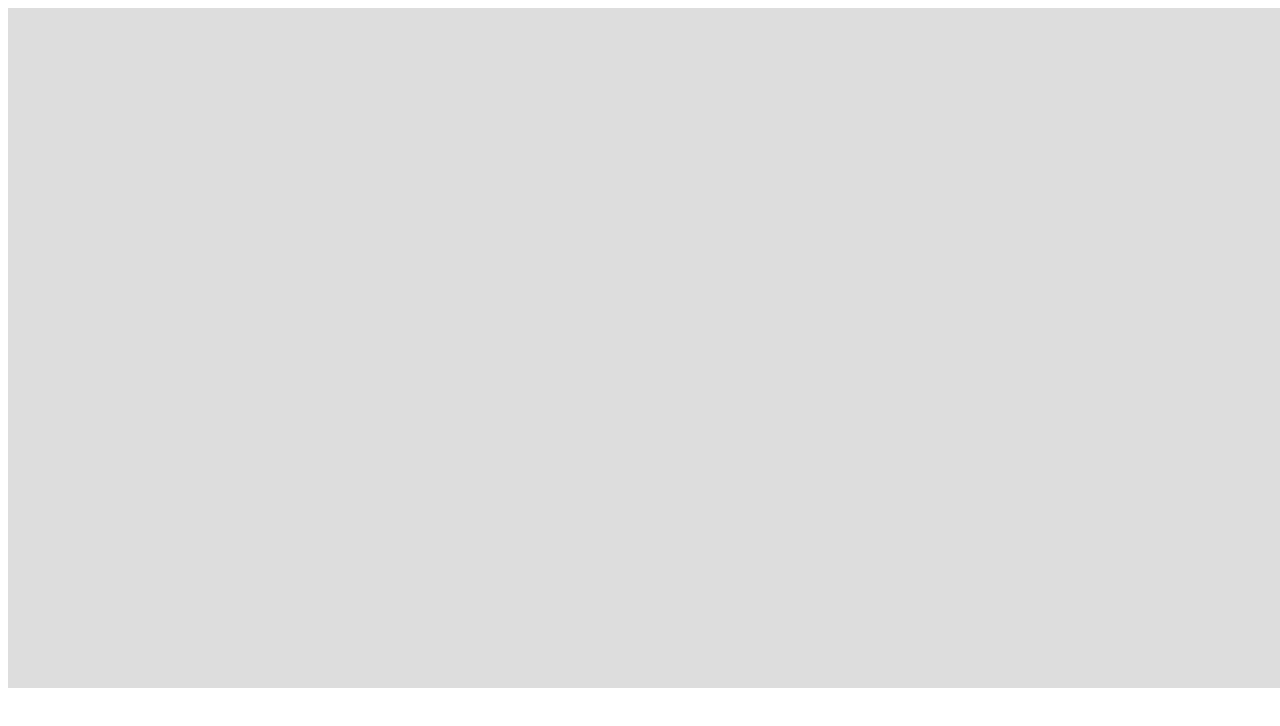
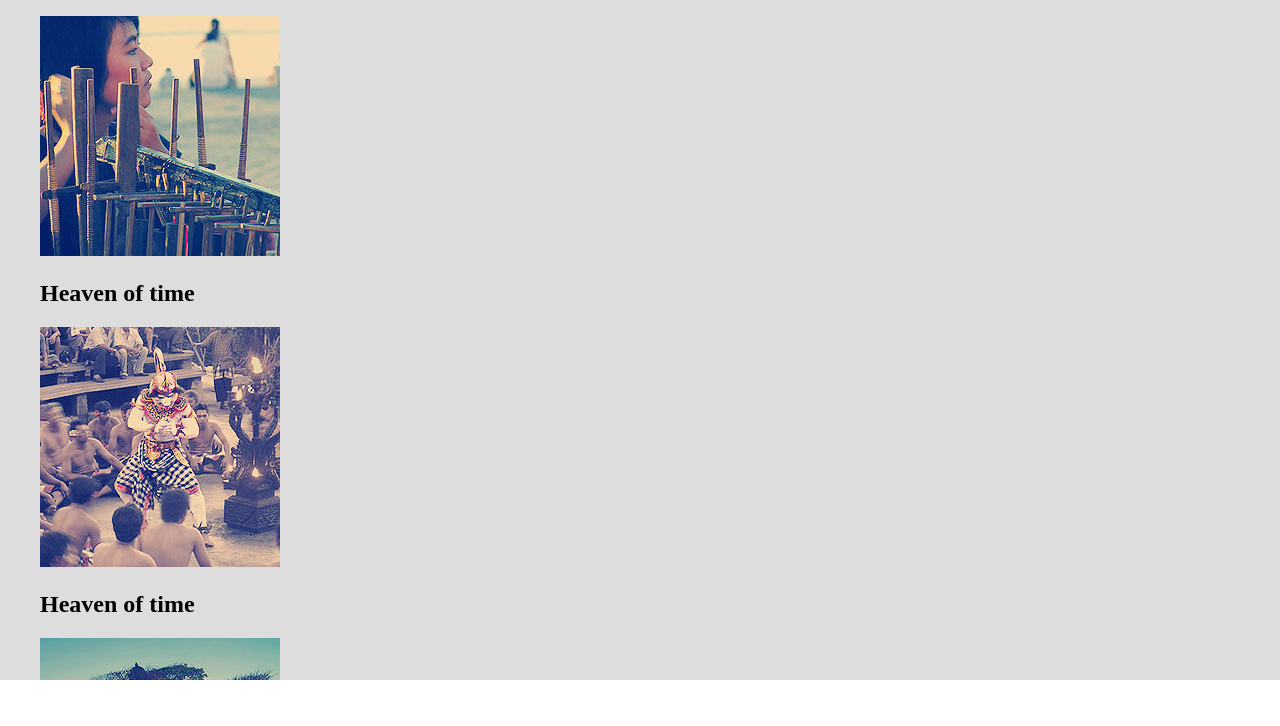
Before and after one commit to orangeC/gallery, a React app: page / in a window 1280 px wide. Shown: the top 726 px of the page. Built offline with nearby package versions, Linux system fonts and the light colour scheme.

Commit message:
传入数据

```diff
--- a/src/App.js
+++ b/src/App.js
@@ -1,15 +1,41 @@
 import React from 'react';
 import {render} from 'react-dom';
-import ImgFigure from "./components/ImgFigure"
+import ImgFigure from "./components/ImgFigure";
 
 
 class App extends React.Component {
   render () {
+
+  	// 获取图片相关的数据
+	var imageDatas = require('./data/imageDatas.json');
+
+	// 利用自执行函数， 将图片名信息转成图片URL路径信息
+	imageDatas = (function genImageURL(imageDatasArr) {
+	    for (var i = 0, j = imageDatasArr.length; i < j; i++) {
+	        var singleImageData = imageDatasArr[i];
+
+	        singleImageData.imageURL = require('./images/' + singleImageData.fileName);
+
+	        imageDatasArr[i] = singleImageData;
+	    }
+
+	    return imageDatasArr;
+	})(imageDatas);
+
+
+  	var controllerUnits = [];
+  	var imgFigures =[];
+  	imageDatas.forEach(function(value){
+  		imgFigures.push(< ImgFigure data={value} />)
+  	});
+
     return(
       <section className="stage">
       	<section className="img-sec">
+      		{ imgFigures }
       	</section>
       	<nav className="controller-nav">
+      		{ controllerUnits }
       	</nav>
       </section>
     )
--- a/src/components/ImgFigure.js
+++ b/src/components/ImgFigure.js
@@ -5,9 +5,11 @@ class ImgFigure extends React.Component {
   render () {
     return(
       <figure>
-        <img />
+        <img src={ this.props.data.imageURL }
+             alt={ this.props.data.title }
+        />
         <figcaption>
-          <h2></h2>
+          <h2>{ this.props.data.title }</h2>
         </figcaption>
       </figure>
     )
--- a/src/styles/main.scss
+++ b/src/styles/main.scss
@@ -1,6 +1,8 @@
 html, body {
     width: 100%;
     height: 100%;
+    margin: 0;
+    padding: 0;
 
     background-color: #fff;
 }
```
Also changed, not shown: src/components/ImageDatasURL.js (+9 -3 lines).
